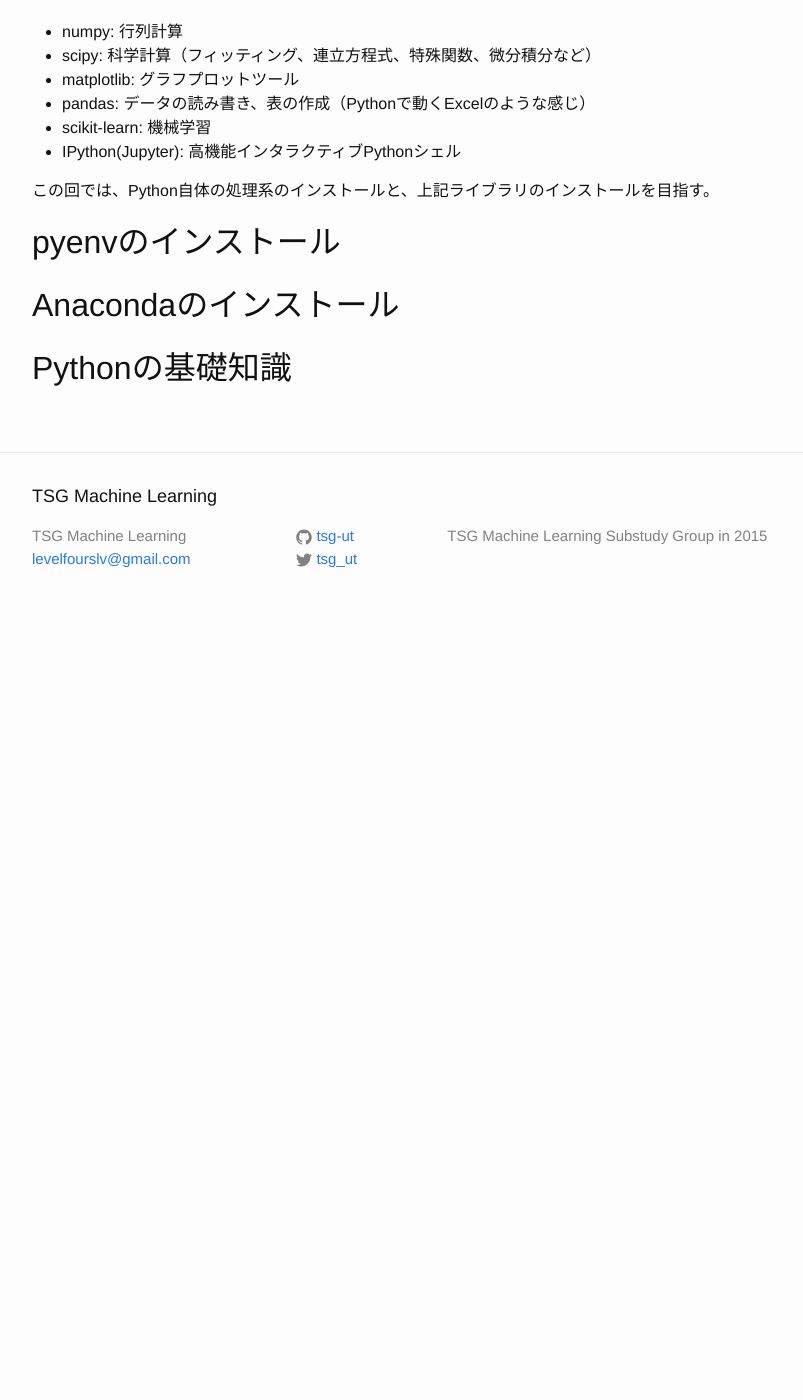
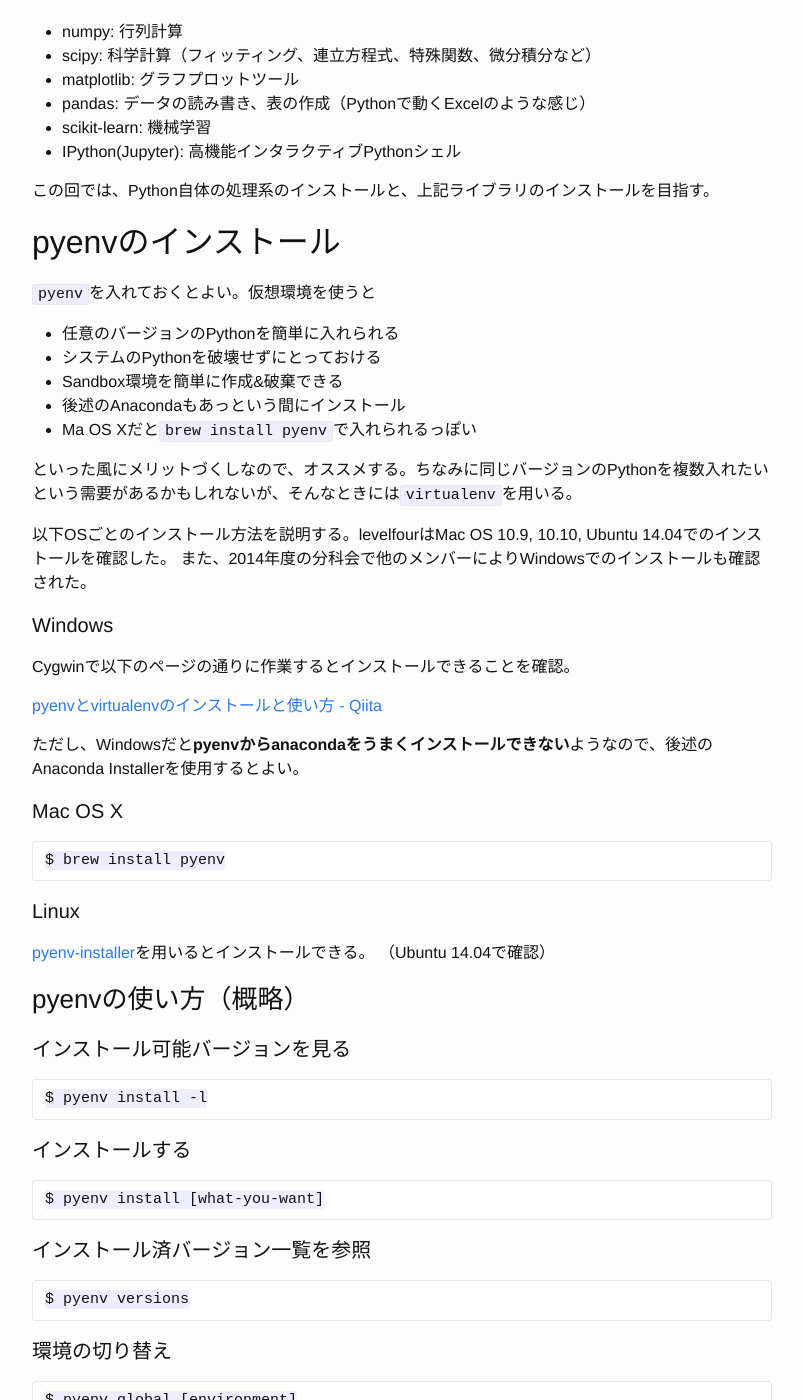
Before and after one commit to tsg-ut/ml2015, a Jekyll site: the page built from _posts/2015-04-26-environment.markdown, in a window 1280 px wide and 1400 px high, scrolled down 789 px. Shown: the whole window, without its empty margins (238-1041 px from the left). Built offline with Jekyll 4.4.1, drawn with Linux system fonts in a browser that asks for light colours; before the commit the page ends 1419 px from its top, so only the background shows below that; some of the changed text lies outside the part shown.

Commit message:
add #02 draft

````diff
--- a/_posts/2015-04-26-environment.markdown
+++ b/_posts/2015-04-26-environment.markdown
@@ -37,6 +37,68 @@ categories: ml
 
 ## pyenvのインストール
 
+`pyenv`を入れておくとよい。仮想環境を使うと
+
++ 任意のバージョンのPythonを簡単に入れられる
++ システムのPythonを破壊せずにとっておける
++ Sandbox環境を簡単に作成&破棄できる
++ 後述のAnacondaもあっという間にインストール
++ Ma OS Xだと`brew install pyenv`で入れられるっぽい
+
+といった風にメリットづくしなので、オススメする。ちなみに同じバージョンのPythonを複数入れたいという需要があるかもしれないが、そんなときには`virtualenv`を用いる。
+
+以下OSごとのインストール方法を説明する。levelfourはMac OS 10.9, 10.10, Ubuntu 14.04でのインストールを確認した。
+また、2014年度の分科会で他のメンバーによりWindowsでのインストールも確認された。
+
+#### Windows
+
+Cygwinで以下のページの通りに作業するとインストールできることを確認。
+
+[pyenvとvirtualenvのインストールと使い方 - Qiita](http://qiita.com/la_luna_azul/items/3f64016feaad1722805c)
+
+ただし、Windowsだと**pyenvからanacondaをうまくインストールできない**ようなので、後述のAnaconda Installerを使用するとよい。
+
+#### Mac OS X
+
+```
+$ brew install pyenv
+```
+
+#### Linux
+
+[pyenv-installer](https://github.com/yyuu/pyenv-installer)を用いるとインストールできる。
+（Ubuntu 14.04で確認）
+
+### pyenvの使い方（概略）
+
+#### インストール可能バージョンを見る
+
+```
+$ pyenv install -l
+```
+
+#### インストールする
+
+```
+$ pyenv install [what-you-want]
+```
+
+#### インストール済バージョン一覧を参照
+
+```
+$ pyenv versions
+```
+
+#### 環境の切り替え
+
+```
+$ pyenv global [environment]
+```
+
+ちなみに`global`でシステム全体で使用するPythonのバージョン、`local`で**そのディレクトリより下層**で使用するPythonのバージョンを設定することが出来る。
+
+【参考】[pyenvとvirtualenvのインストールと使い方 - Qiita](http://qiita.com/la_luna_azul/items/3f64016feaad1722805c)
+
 ## Anacondaのインストール
 
 ## Pythonの基礎知識
````
Also changed, not shown: 2 other files.
